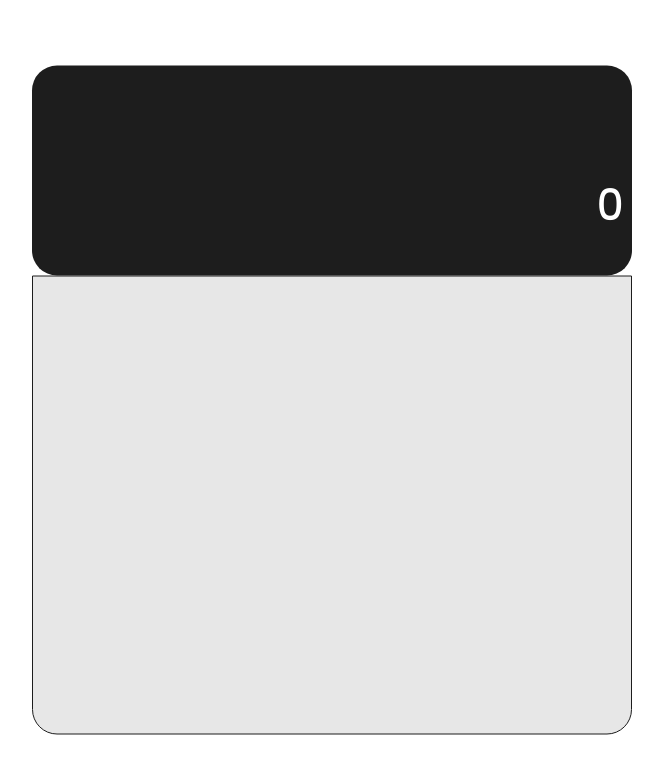
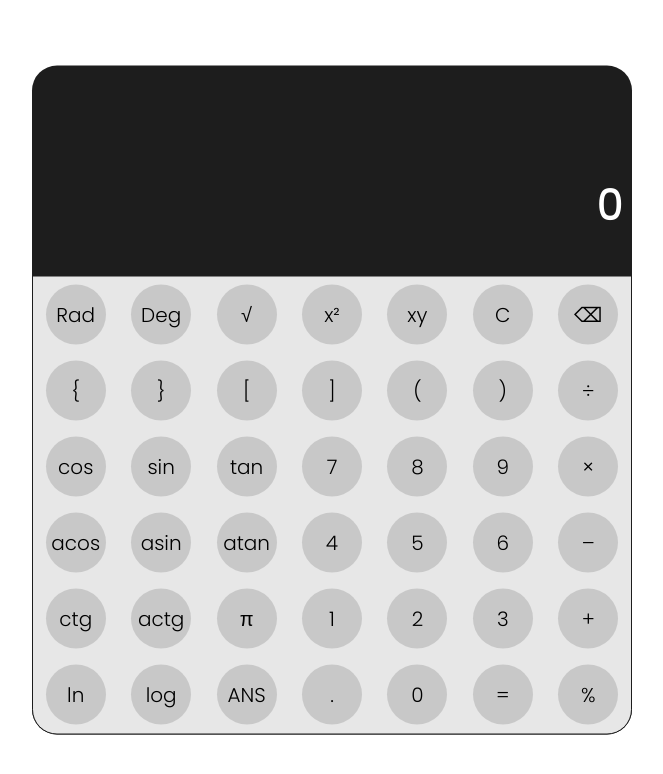
Before and after one commit to maslindc2/cs480-calculator, a plain HTML site: page index.html in a window 1280 px wide. Shown: the whole page, without its empty margins (308-971 px from the left). Drawn offline with Linux system fonts and the light colour scheme.

Commit message:
Updated calculator.js css.css index.html
Calculator.js: Added vars, buttons and querySelectors.
CSS: Added row styles
HTML: Fixed incorrect order of tags.

```diff
--- a/calculator.js
+++ b/calculator.js
@@ -0,0 +1,283 @@
+const inputElement = document.querySelector('.input');
+const outputElement = document.querySelector('.operation .value');
+const resultElement = document.querySelector('.result .value');
+const operators = ["+","-","*","/"];
+const POWER = "POWER(";
+
+//Stack where operation is displayed on the front end
+//Formula is what is used on the backend to solve what the user inputs
+let data = {
+    operation: [],
+    formula: []
+}
+
+let ans = 0;
+
+let calculatorButtons = [
+    {
+        name : "rad",
+        symbol : "Rad",
+        formula : false,
+        type : "key"
+    },
+    {
+        name : "deg",
+        symbol : "Deg",
+        formula : false,
+        type : "key"
+    },
+    {
+        name : "square-root",
+        symbol : "√",
+        formula : "Math.sqrt",
+        type : "mathFunction"
+    },
+    {
+        name : "square",
+        symbol : "x²",
+        formula : POWER,
+        type : "mathFunction"
+    },
+    {
+        name : "power",
+        symbol : "x<span>y</span>",
+        formula : POWER,
+        type : "mathFunction"
+    },
+    {
+        name : "clear",
+        symbol : "C",
+        formula : false,
+        type : "key"
+    },
+    {
+        name : "delete",
+        symbol : "⌫",
+        formula : false,
+        type : "key"
+    },
+    {
+        name : "open-curly",
+        symbol : "{",
+        formula : "{",
+        type : "number"
+    },
+    {
+        name : "close-curly",
+        symbol : "}",
+        formula : "}",
+        type : "number"
+    },
+    {
+        name : "open-bracket",
+        symbol : "[",
+        formula : "[",
+        type : "number"
+    },
+    {
+        name : "close-bracket",
+        symbol : "]",
+        formula : "]",
+        type : "number"
+    },
+    {
+        name : "open-parenthesis",
+        symbol : "(",
+        formula : "(",
+        type : "number"
+    },
+    {
+        name : "close-parenthesis",
+        symbol : ")",
+        formula : ")",
+        type : "number"
+    },
+    {
+        name : "division",
+        symbol : "÷",
+        formula : "/",
+        type : "operator"
+    },
+    {
+        name : "cos",
+        symbol : "cos",
+        formula : "trig(Math.cos,",
+        type : "trigFunction"
+    },
+    {
+        name : "sin",
+        symbol : "sin",
+        formula : "trig(Math.sin,",
+        type : "trigFunction"
+    },
+    {
+        name : "tan",
+        symbol : "tan",
+        formula : "trig(Math.tan,",
+        type : "trigFunction"
+    },
+    {
+        name : "7",
+        symbol : 7,
+        formula : 7,
+        type : "number"
+    },
+    {
+        name : "8",
+        symbol : 8,
+        formula : 8,
+        type : "number"
+    },
+    {
+        name : "9",
+        symbol : 9,
+        formula : 9,
+        type : "number"
+    },
+    {
+        name : "multiplication",
+        symbol : "×",
+        formula : "*",
+        type : "operator"
+    },
+    {
+        name : "acos",
+        symbol : "acos",
+        formula : "invTrig(Math.acos,",
+        type : "trigFunction"
+    },
+    {
+        name : "asin",
+        symbol : "asin",
+        formula : "invTrig(Math.asin,",
+        type : "trigFunction"
+    },
+    {
+        name : "atan",
+        symbol : "atan",
+        formula : "invTrig(Math.atan,",
+        type : "trigFunction"
+    },
+    {
+        name : "4",
+        symbol : 4,
+        formula : 4,
+        type : "number"
+    },
+    {
+        name : "5",
+        symbol : 5,
+        formula : 5,
+        type : "number"
+    },
+    {
+        name : "6",
+        symbol : 6,
+        formula : 6,
+        type : "number"
+    },
+    {
+        name : "subtraction",
+        symbol : "–",
+        formula : "-",
+        type : "operator"
+    },
+    {
+        name : "ctg",
+        symbol : "ctg",
+        formula : "cotangent(",
+        type : "trigFunction"
+    },
+    {
+        name : "actg",
+        symbol : "actg",
+        formula : "arccotangent(",
+        type : "trigFunction"
+    },
+    {
+        name : "pi",
+        symbol : "π",
+        formula : "Math.PI",
+        type : "number"
+    },
+    {
+        name : "1",
+        symbol : 1,
+        formula : 1,
+        type : "number"
+    },
+    {
+        name : "2",
+        symbol : 2,
+        formula : 2,
+        type : "number"
+    },
+    {
+        name : "3",
+        symbol : 3,
+        formula : 3,
+        type : "number"
+    },
+    {
+        name : "addition",
+        symbol : "+",
+        formula : "+",
+        type : "operator"
+    },
+    {
+        name : "ln",
+        symbol : "ln",
+        formula : "Math.log",
+        type : "mathFunction"
+    },
+    {
+        name : "log",
+        symbol : "log",
+        formula : "Math.log10",
+        type : "mathFunction"
+    },
+    {
+        name : "ANS",
+        symbol : "ANS",
+        formula : "ans",
+        type : "number"
+    },
+    {
+        name : "decimal",
+        symbol : ".",
+        formula : ".",
+        type : "number"
+    },
+    {
+        name : "0",
+        symbol : 0,
+        formula : 0,
+        type : "number"
+    },
+    {
+        name : "calculate",
+        symbol : "=",
+        formula : "=",
+        type : "calculate"
+    },
+    {
+        name : "percent",
+        symbol : "%",
+        formula : "/100",
+        type : "number"
+    },
+];
+
+function createButtons(){
+    const buttonsPerRow = 7;
+    let addedButtons = 0;
+    calculatorButtons.forEach(button => {
+        if(addedButtons % buttonsPerRow == 0){
+            inputElement.innerHTML += `<div class="row"></div>`;
+        }
+        const row = document.querySelector(".row:last-child");
+        row.innerHTML += `<button id="${button.name}">${button.symbol}</button>`
+        addedButtons ++;
+    })
+}
+createButtons();
--- a/css.css
+++ b/css.css
@@ -67,3 +67,18 @@ html{
     border: 1px solid #1d1d1d;
     height: 457px;
 }
+.row {
+    display: flex;
+    justify-content: space-around;
+    align-items: center;
+}
+.row button{
+    width: 60px;
+    height: 60px;
+    font-size: 20px;
+    border: none;
+    border-radius: 50%;
+    background-color: #aaaaaa80;
+    margin : 8px;
+    cursor: pointer;
+}
--- a/index.html
+++ b/index.html
@@ -15,12 +15,12 @@
                     <div class="operation">
                         <div class="value"></div>
                     </div>
+                    <div class="result">
+                        <div class="value">0</div>
+                    </div>
                 </div>
-                <div class="result">
-                    <div class="value">0</div>
-                </div>
+                <div class="input"></div>
             </div>
-            <div class="input"></div>
         </div>
         <script src="calculator.js"></script>
     </body>
```
